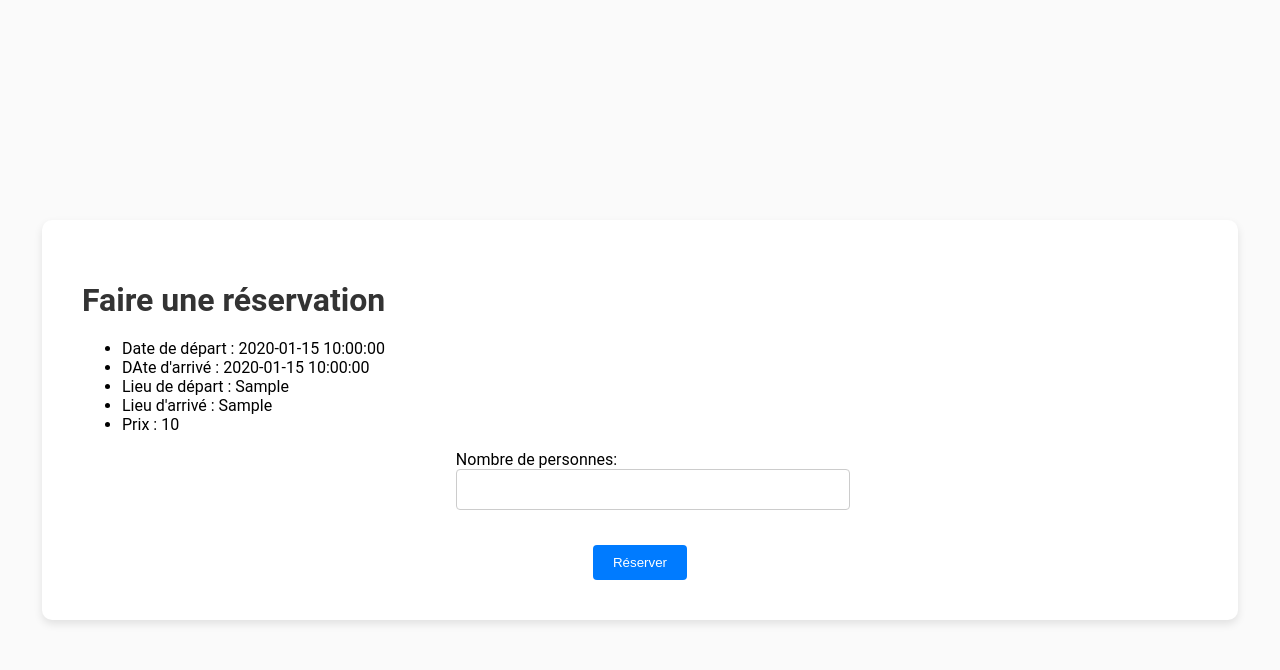
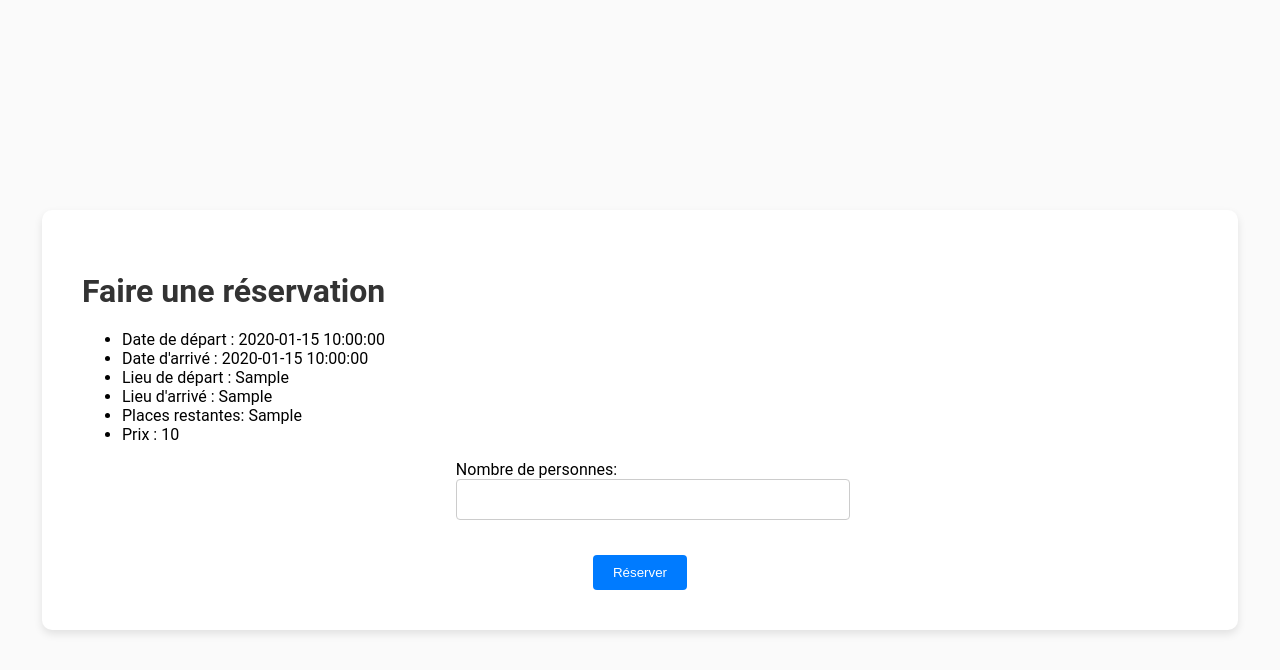
Before and after one commit to Lilian-Noacco/SAE-R4.DevCloud.10, a Python web app: template templates/reserver.html in a window 1280 px wide. Shown: the top 670 px of the page. Run offline with Jinja, Linux system fonts and the light colour scheme; the template is opened without the code that fills it: most values are stand-ins (such as "Sample title", 1, 10 or a date in 2020).

Commit message:
fix(syntaxt) + feat(display): display of remaining places on reserver.html

```diff
--- a/templates/reserver.html
+++ b/templates/reserver.html
@@ -10,9 +10,10 @@
     <h1>Faire une réservation</h1>
     <ul>
         <li>Date de départ : {{ vol.vol_date_depart }}</li>
-        <li>DAte d'arrivé : {{ vol.vol_date_arrive }}</li>
+        <li>Date d'arrivé : {{ vol.vol_date_arrive }}</li>
         <li>Lieu de départ : {{ vol.vol_lieu_depart }}</li>
         <li>Lieu d'arrivé : {{ vol.vol_lieu_arrive }}</li>
+        <li>Places restantes: {{ vol.vol_place_restante }}</li>
         <li>Prix : {{ vol.vol_prix }}</li>
     </ul>
     <form method="POST" action="{{ url_for('make_reservation', vol_id=vol.vol_id) }}">
```
Also changed, not shown: sae410/db.sqlite3.
